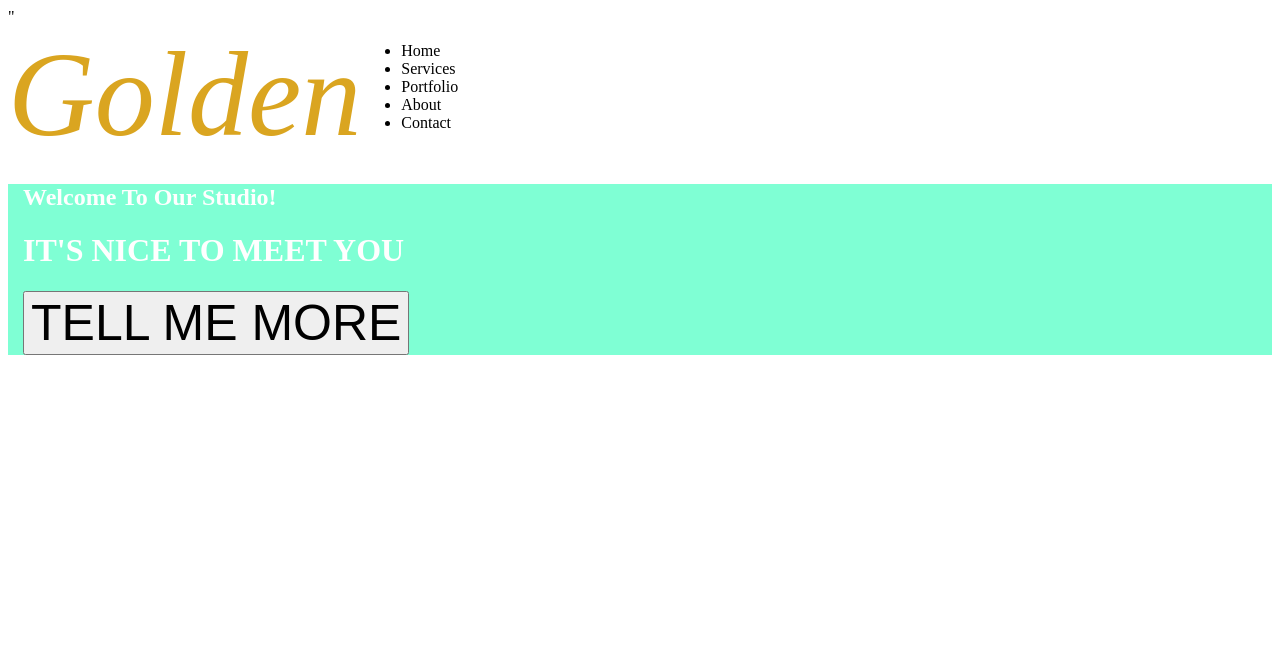
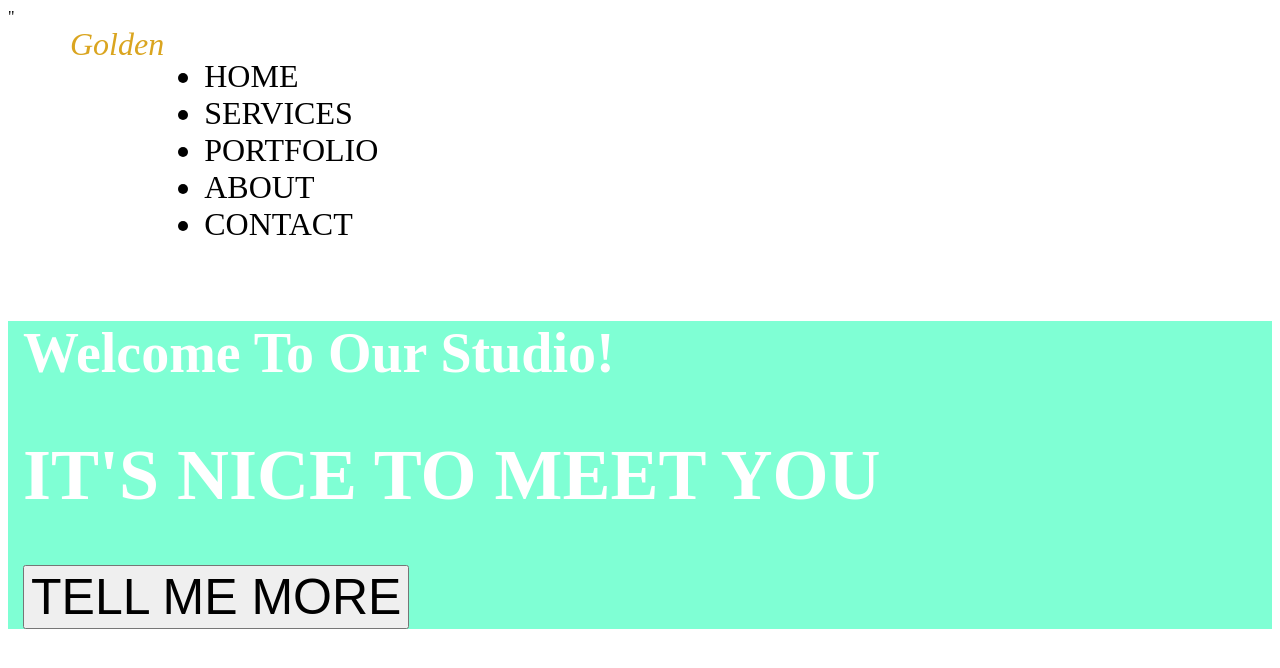
Before and after one commit to MateuszCrono/KodillaWeek4, a website: page index.html in a window 1280 px wide. Drawn offline with Linux system fonts and the light colour scheme.

Commit message:
fix minor style.css issues

```diff
--- a/css/style.css
+++ b/css/style.css
@@ -16,11 +16,19 @@ nav {
     display: flex;
     flex-wrap: wrap;
     flex-direction: row;
+    margin: 0 auto;
 }
 
 .left-navbar {
     color: goldenrod;
-    font-size: 120px;
+    font-size: 32px;
+
+}
+
+.right-navbar {
+    text-decoration: none;
+    text-transform: uppercase;
+    font-size: 32px;
 }
 
 /* Splash */
@@ -29,10 +37,10 @@ nav {
     color: white;
     background-color: aquamarine;
     h1 {
-        font-size 72px;
+        font-size: 72px;
     }
     h2 {
-        font-size 56px;
+        font-size: 56px;
     }
     button {
         font-size: 50px;
```
